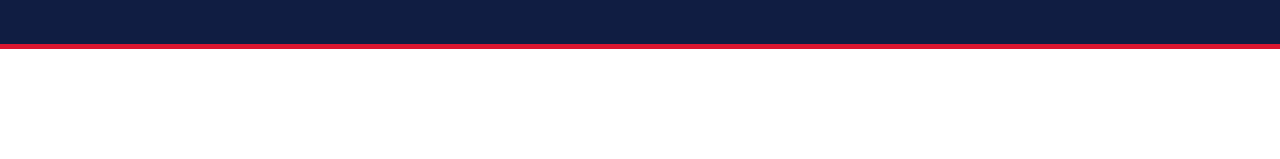
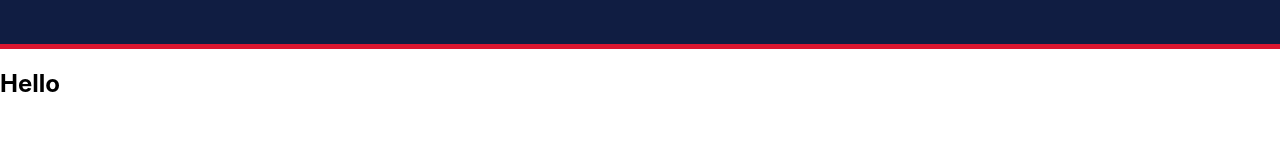
Before and after one commit to darren-behan/employee-list, a React (Create React App) app: page / in a window 1280 px wide. Shown: the part 134-293 px from the top of the page. Built offline with nearby package versions, Linux system fonts and the light colour scheme.

Commit message:
creation of Main component to contain search bar and table

```diff
--- a/src/App.js
+++ b/src/App.js
@@ -1,13 +1,14 @@
 import React from 'react';
-import logo from './logo.svg';
 import './App.css';
 import Wrapper from "./components/Wrapper";
 import Header from "./components/Header";
+import Main from "./components/Main";
 
 function App() {
   return (
     <Wrapper >
       <Header />
+      <Main />
     </Wrapper>
   );
 }
--- a/src/components/Main/index.js
+++ b/src/components/Main/index.js
@@ -0,0 +1,9 @@
+import React from 'react';
+
+function Main() {
+  return (
+    <h2>Hello</h2>
+  )
+}
+
+export default Main;
```
